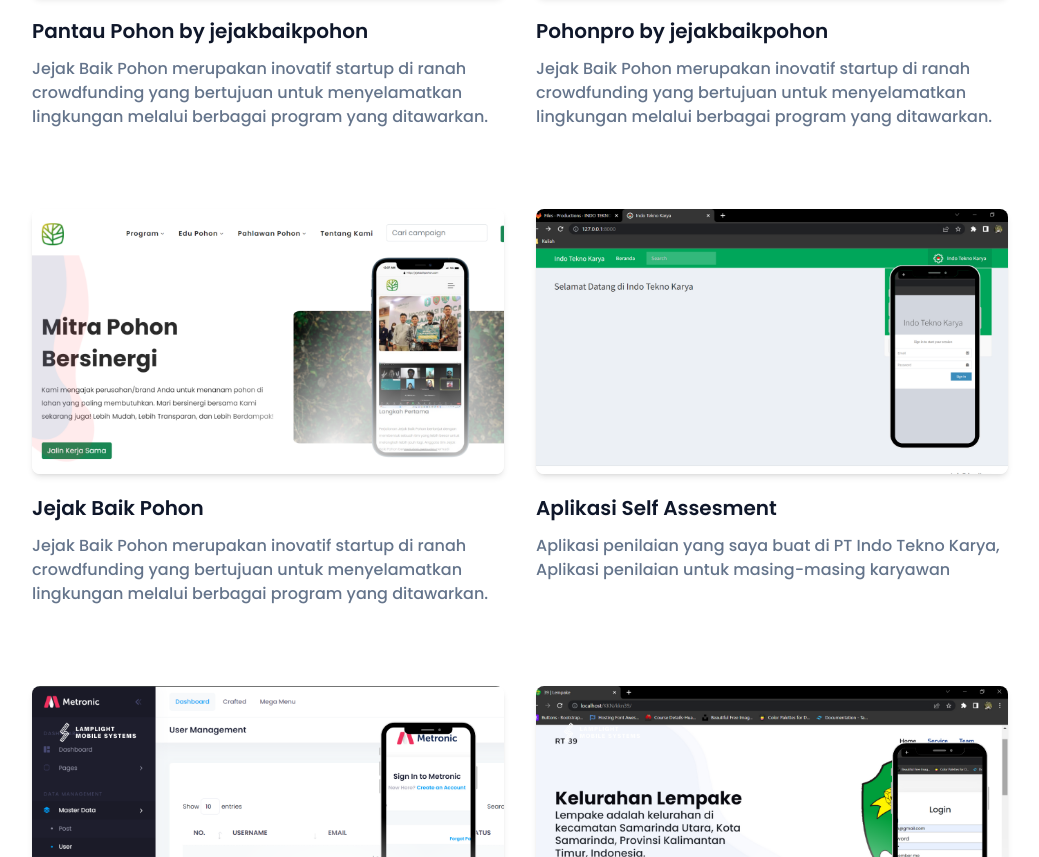
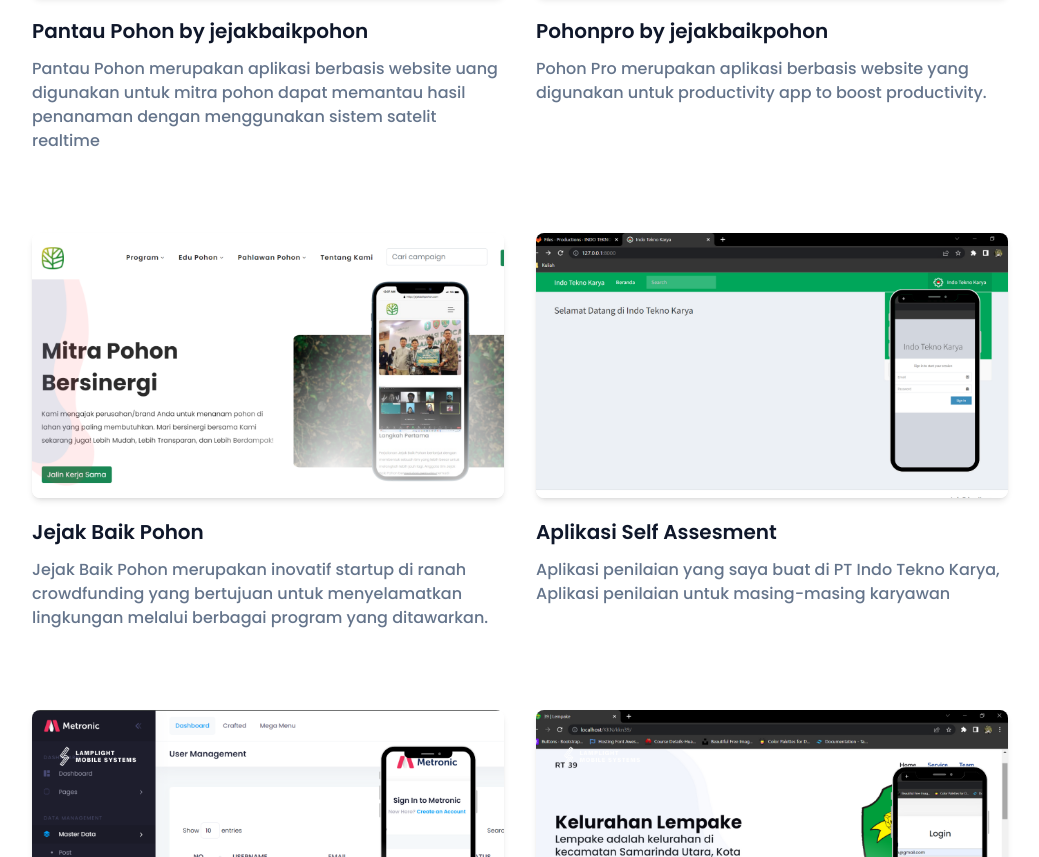
Before and after one commit to HenkySaputra/HenkySaputra.github.io, a website: page index.html in a window 1280 px wide. Shown: the part 1138-1995 px from the top of the page, without its empty margins (120-1159 px from the left). Drawn offline with nearby package versions, Linux system fonts and the light colour scheme.

Commit message:
tambah portofolio

```diff
--- a/index.html
+++ b/index.html
@@ -141,9 +141,8 @@
             Pantau Pohon by jejakbaikpohon
           </h3>
           <p class="font-medium text-base text-secondary">
-            Jejak Baik Pohon merupakan inovatif startup di ranah crowdfunding yang bertujuan untuk menyelamatkan
-            lingkungan melalui
-            berbagai program yang ditawarkan.
+            Pantau Pohon merupakan aplikasi berbasis website uang digunakan untuk mitra pohon dapat memantau hasil
+            penanaman dengan menggunakan sistem satelit realtime
           </p>
         </div>
         <div class="mb-12 p-4 md:w-1/2" data-aos="zoom-in">
@@ -154,9 +153,7 @@
             Pohonpro by jejakbaikpohon
           </h3>
           <p class="font-medium text-base text-secondary">
-            Jejak Baik Pohon merupakan inovatif startup di ranah crowdfunding yang bertujuan untuk menyelamatkan
-            lingkungan melalui
-            berbagai program yang ditawarkan.
+            Pohon Pro merupakan aplikasi berbasis website yang digunakan untuk productivity app to boost productivity.
           </p>
         </div>
         <div class="mb-12 p-4 md:w-1/2" data-aos="zoom-in">
```
